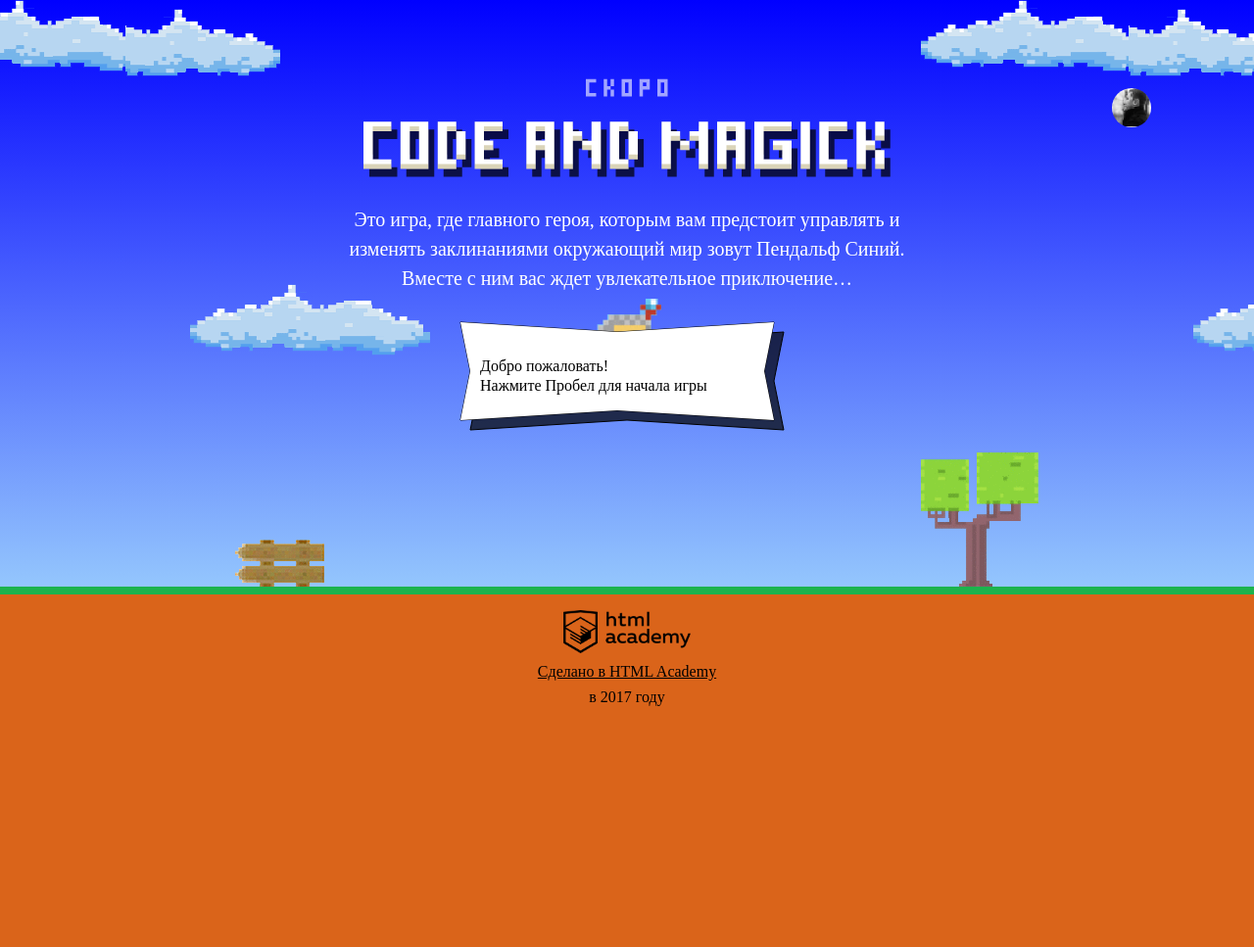
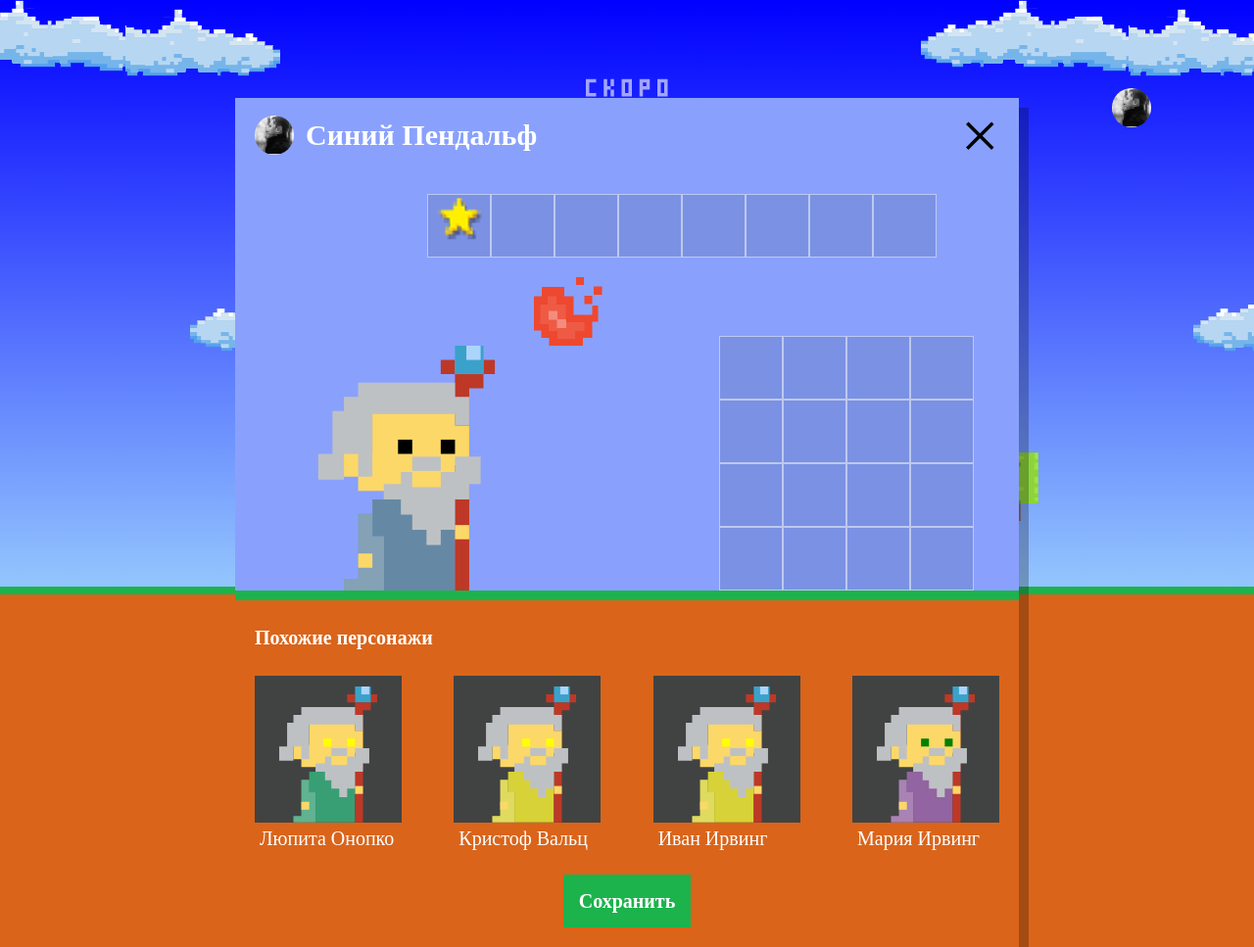
Before and after one commit to v-lavrinenko91/90552-code-and-magick, a website: page index.html in a window 1280 px wide. Shown: the whole page at 98% size. Before the commit the page ends 800 px from the top, so only its background shows below. Drawn offline with Linux system fonts and the light colour scheme; a web font is replaced by a local one.

Commit message:
Добавление выбора персонажей

```diff
--- a/index.html
+++ b/index.html
@@ -189,6 +189,7 @@
 		return height / 3 - getWizardHeight();
 	}
 </script>
+<script src="js/setup.js"></script>
 <script src="js/stat.js"></script>
 <script src="js/game.js"></script>
 </body>
--- /dev/null
+++ b/js/setup.js
@@ -0,0 +1,52 @@
+'use strict';
+
+var userDialog = document.querySelector('.setup');
+var similarListElement = userDialog.querySelector('.setup-similar-list');
+var similarWizardTemplate = document.querySelector('#similar-wizard-template').content;
+var WIZARD_NAMES = ['Иван', 'Хуан Себастьян', 'Мария', 'Кристоф', 'Виктор', 'Юлия', 'Люпита', 'Вашингтон'];
+var WIZARD_SURNAMES = ['да Марья', 'Верон', 'Мирабелла', 'Вальц', 'Онопко', 'Топольницкая', 'Нионго', 'Ирвинг'];
+var WIZARD_COAT_COLOR = ['rgb(101, 137, 164)', 'rgb(241, 43, 107)', 'rgb(146, 100, 161)', 'rgb(56, 159, 117)', 'rgb(215, 210, 55)', 'rgb(0, 0, 0)'];
+var WIZARD_EYES_COLOR = ['black', 'red', 'blue', 'yellow', 'green'];
+function getRandomMassElement(mass) {
+  var randNumber = Math.floor(Math.random() * mass.length);
+  return mass[randNumber];
+}
+function generateWizard() {
+  var wizardName = getRandomMassElement(WIZARD_NAMES) + ' ' + getRandomMassElement(WIZARD_SURNAMES);
+  var wizardCoatColor = getRandomMassElement(WIZARD_COAT_COLOR);
+  var wizardEyesColor = getRandomMassElement(WIZARD_EYES_COLOR);
+  return {
+    name: wizardName,
+    coatColor: wizardCoatColor,
+    eyesColor: wizardEyesColor
+  };
+}
+function createWizardsList(listLength) {
+  var wizards = [];
+  for (var i = 0; i < listLength; i++)
+    {
+      wizards[i] = generateWizard();
+    }
+  return wizards;
+}
+function renderWizard(wizard) {
+  var wizardElement = similarWizardTemplate.cloneNode(true);
+  wizardElement.querySelector('.setup-similar-label').textContent = wizard.name;
+  wizardElement.querySelector('.wizard-coat').style.fill = wizard.coatColor;
+  wizardElement.querySelector('.wizard-eyes').style.fill = wizard.eyesColor;
+  return wizardElement;
+}
+function addWizards() {
+  var fragment = document.createDocumentFragment();
+  var wizardList = createWizardsList(4);
+  for (var i = 0; i < wizardList.length; i++) {
+    fragment.appendChild(renderWizard(wizardList[i]));
+  }
+  similarListElement.appendChild(fragment);
+}
+function showWizardsSetup() {
+  userDialog.classList.remove('hidden');
+  userDialog.querySelector('.setup-similar').classList.remove('hidden');
+}
+addWizards();
+showWizardsSetup();
```
